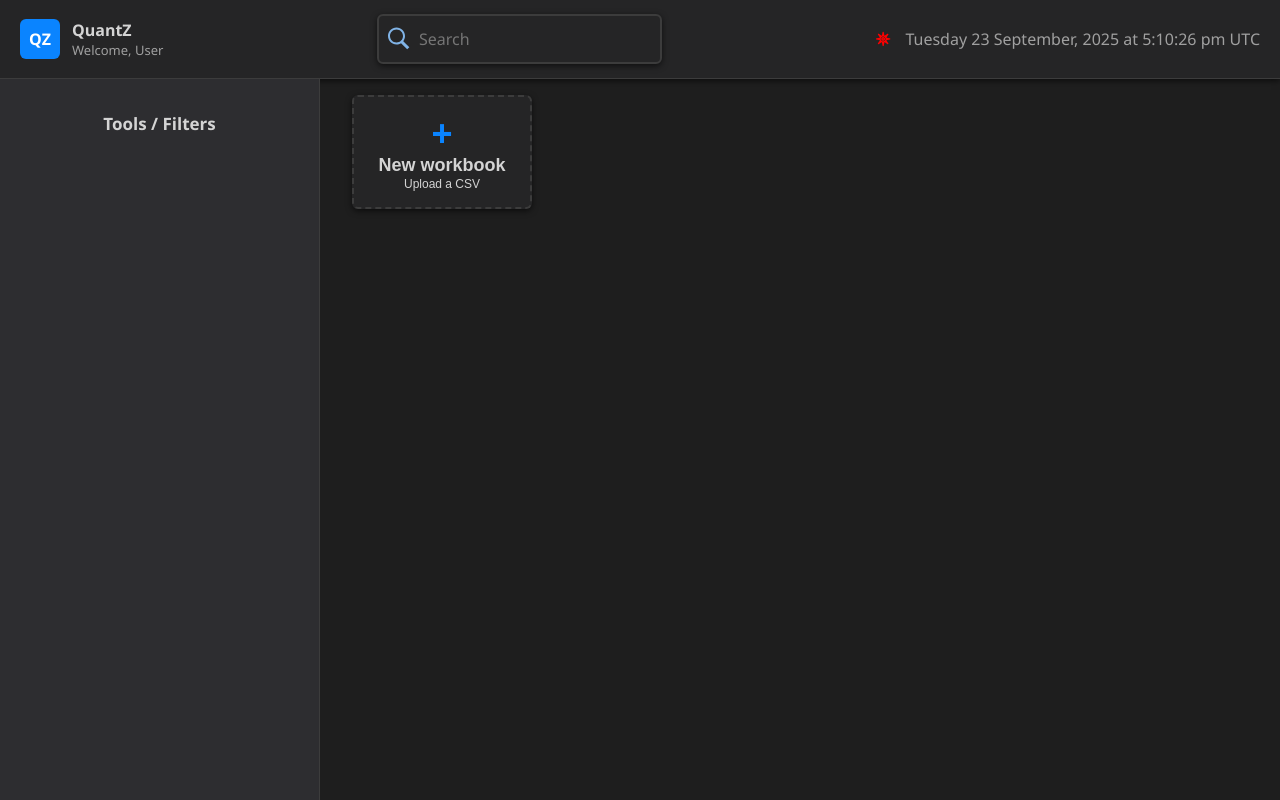
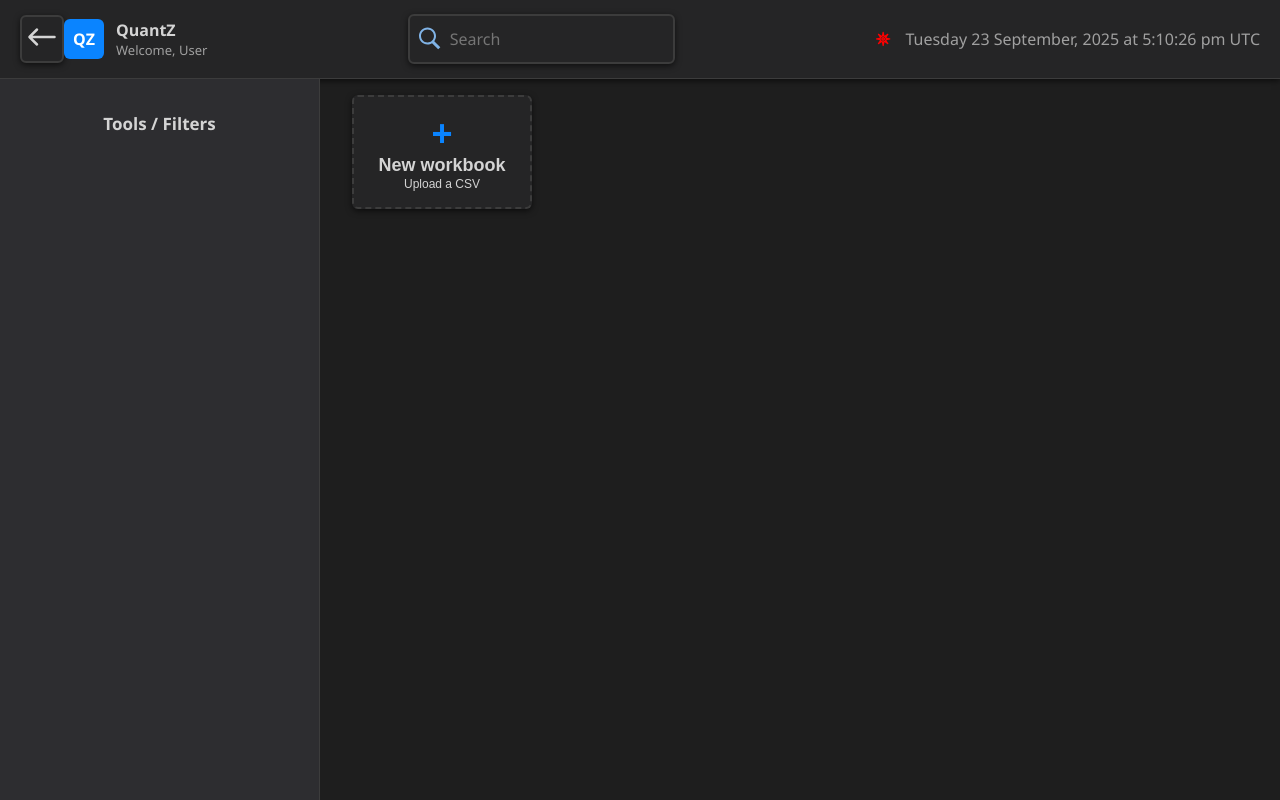
Before and after one commit to Dark-CodeX/QuantZ, a React (Vite) app in the folder src/web/: page / in a window 1280 px wide. Built offline with nearby package versions, Linux system fonts and the light colour scheme.

Commit message:
UPDATE: 1. added "go back" button

```diff
--- a/src/web/src/components/Navbar.jsx
+++ b/src/web/src/components/Navbar.jsx
@@ -1,5 +1,5 @@
 import { useState, useEffect } from "react";
-import { LiveSingleText } from "./LiveUI"
+import { LiveButton, LiveSingleText } from "./LiveUI"
 import '../css/root.css';
 import "../css/Navbar.css"
 
@@ -7,6 +7,7 @@ export default function Navbar() {
     const [now, setNow] = useState(new Date());
     const [themeLight, setThemeLight] = useState(false);
     const [searchQuery, setSearchQuery] = useState("");
+    const [isHomePage, setIsHomePage] = useState(false);
 
     useEffect(() => {
         const id = setInterval(() => setNow(new Date()), 1000);
@@ -53,6 +54,9 @@ export default function Navbar() {
 
     return (
         <header className="topbar">
+            {!isHomePage &&
+                <LiveButton className="back-button"><svg fill="var(--fg)" width="30px" height="30px" viewBox="0 0 24 24" xmlns="http://www.w3.org/2000/svg"><path d="M1.293,12.707a1,1,0,0,1,0-1.414l6-6A1,1,0,0,1,8.707,6.707L4.414,11H22a1,1,0,0,1,0,2H4.414l4.293,4.293a1,1,0,0,1-1.414,1.414Z" /></svg></LiveButton>
+            }
             <div className="brand">
                 <span className="logo">QZ</span>
                 <span>
```
